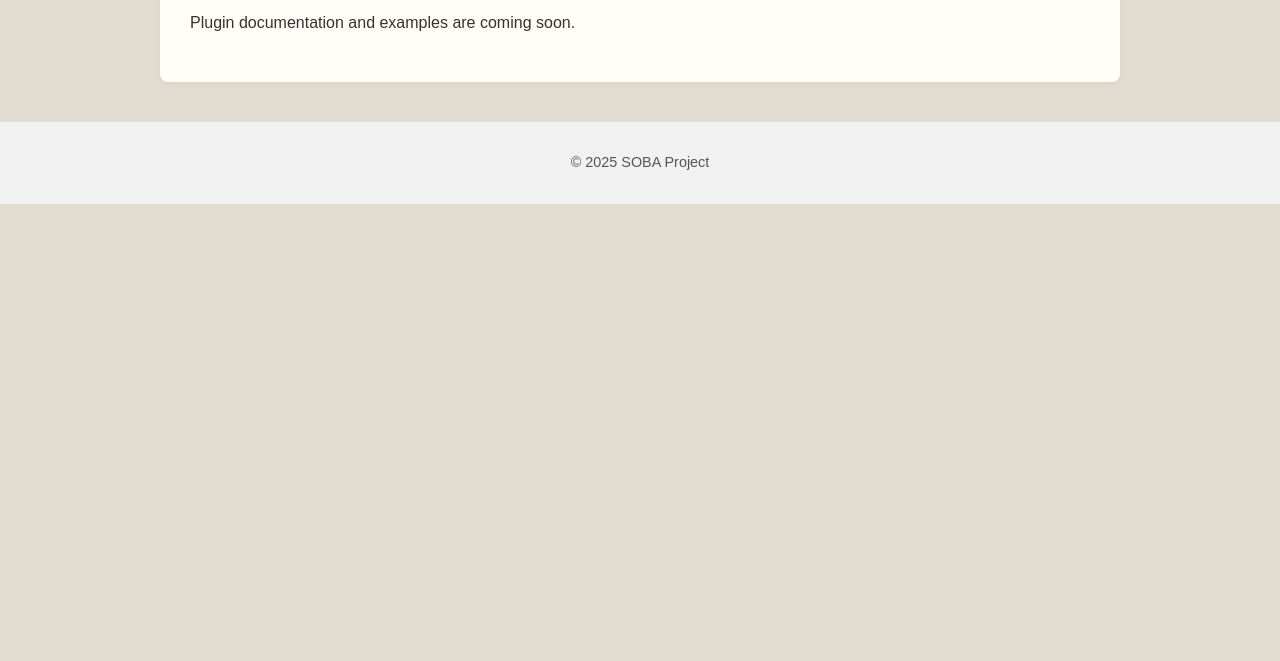
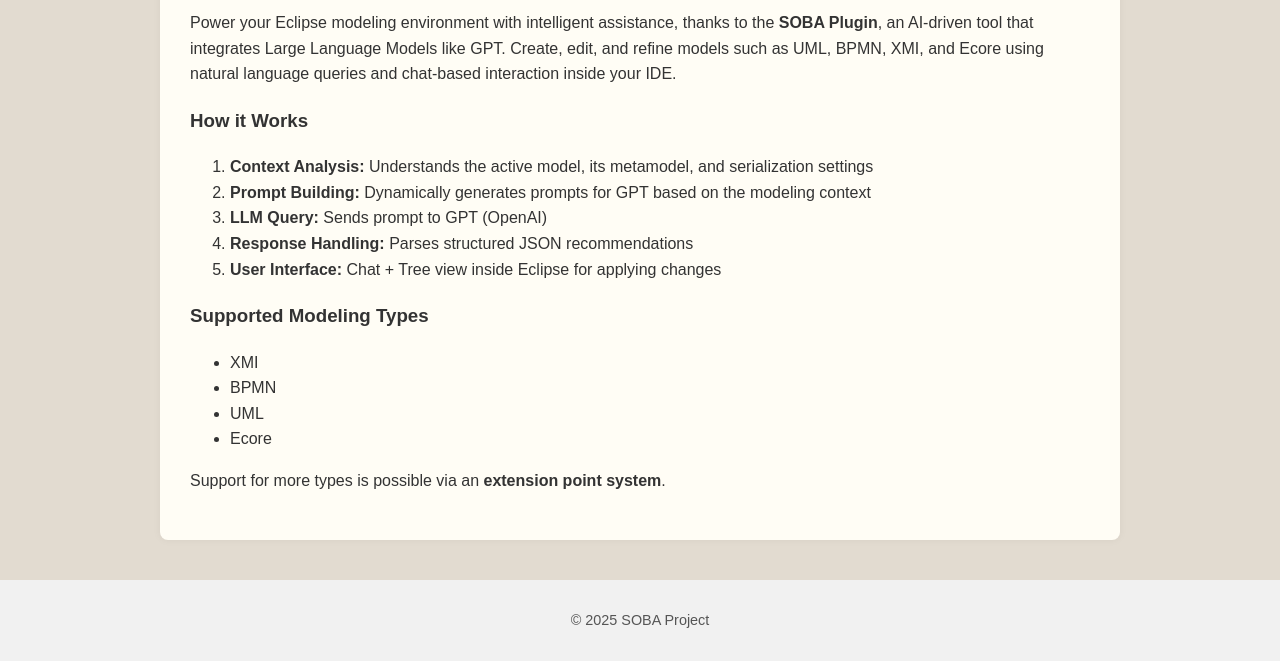
Before and after one commit to soba-assistant/soba-assistant.github.io, a plain HTML site: page plugins.html in a window 1280 px wide. Shown: the part 238-899 px from the top of the page. Before the commit the page ends 800 px from the top, so only its background shows below. Drawn offline with Linux system fonts and the light colour scheme.

Commit message:
Update plugins.html

```diff
--- a/plugins.html
+++ b/plugins.html
@@ -9,7 +9,7 @@
   <header>
     <h1>SOBA Assistant</h1>
     <nav>
-      <a href="index.html">Home</a>
+      <a href="home/">Home</a>
       <a href="tutorial.html">Tutorial</a>
       <a href="how-to-start.html">How to Start</a>
       <a href="plugins.html" class="active">Plugins</a>
@@ -19,8 +19,27 @@
   </header>
 
   <main>
-    <h2>Plugins</h2>
-    <p>Plugin documentation and examples are coming soon.</p>
+    <h2>What is the SOBA Plugin?</h2>
+    <p>Power your Eclipse modeling environment with intelligent assistance, thanks to the <strong>SOBA Plugin</strong>, an AI-driven tool that integrates Large Language Models like GPT. Create, edit, and refine models such as UML, BPMN, XMI, and Ecore using natural language queries and chat-based interaction inside your IDE.</p>
+
+    <h3>How it Works</h3>
+    <ol>
+      <li><strong>Context Analysis:</strong> Understands the active model, its metamodel, and serialization settings</li>
+      <li><strong>Prompt Building:</strong> Dynamically generates prompts for GPT based on the modeling context</li>
+      <li><strong>LLM Query:</strong> Sends prompt to GPT (OpenAI)</li>
+      <li><strong>Response Handling:</strong> Parses structured JSON recommendations</li>
+      <li><strong>User Interface:</strong> Chat + Tree view inside Eclipse for applying changes</li>
+    </ol>
+
+    <h3>Supported Modeling Types</h3>
+    <ul>
+      <li>XMI</li>
+      <li>BPMN</li>
+      <li>UML</li>
+      <li>Ecore</li>
+    </ul>
+
+    <p>Support for more types is possible via an <strong>extension point system</strong>.</p>
   </main>
 
   <footer>
```
